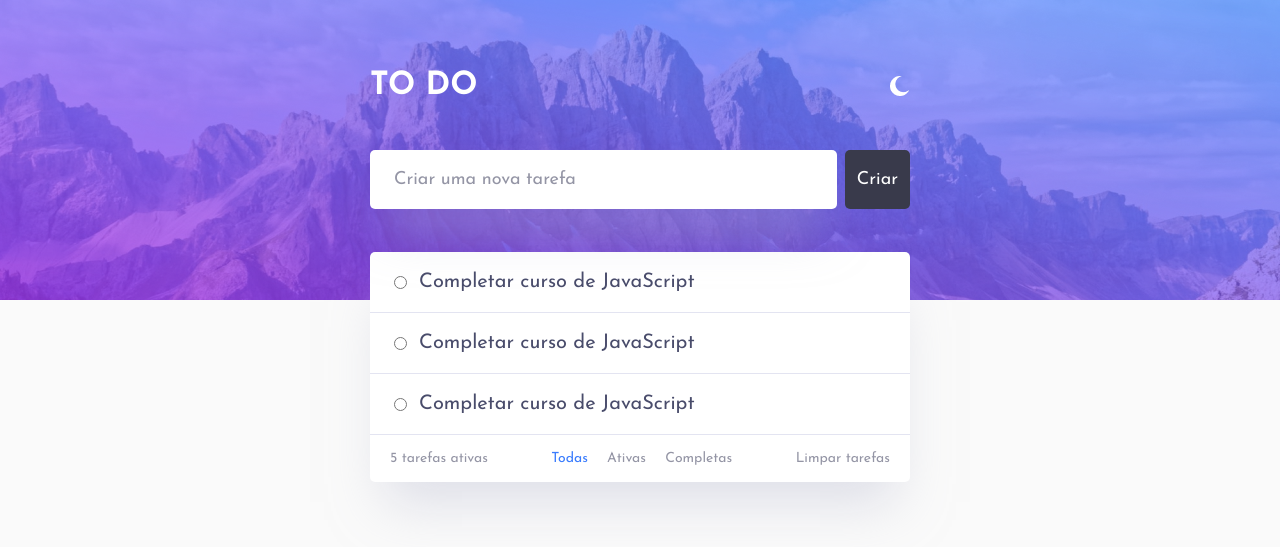
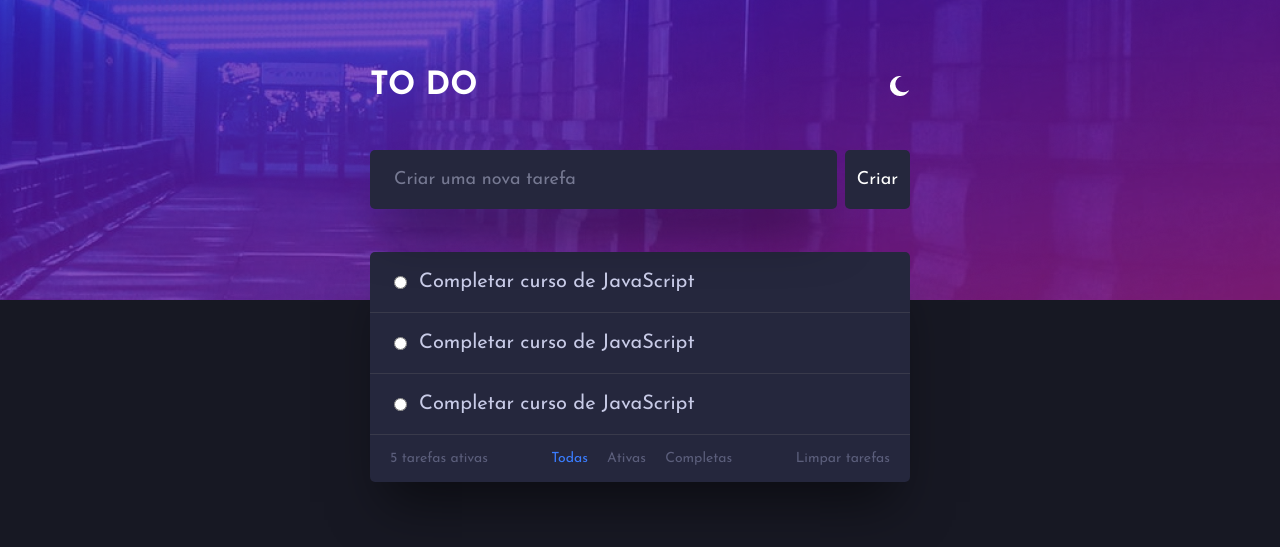
Before and after one commit to MattiasDoCss/todo-app, a Node server app: page / in a window 1280 px wide. Shown: the top 547 px of the page. Run offline with Node 20, Linux system fonts and the light colour scheme; some libraries are stand-ins or nearby versions.

Commit message:
criação da variáveis do tema dark

```diff
--- a/public/css/styles.css
+++ b/public/css/styles.css
@@ -10,9 +10,10 @@
     --bg-header-desktop: url(../imagens/bg-header-desktop-light.png);
     --input-box-shadow: rgba(194, 195, 214, 0.50);
     --input-color: #494C6B;
+    --input-bg: #FFF;
     --placeholder-color: #9495A5;
-    --button-color: #393A4B;
-    --button-color-hover: #494C6B;
+    --button-color: #494C6B;
+    --button-color-hover: #393A4B;
     --bg-body: #FAFAFA;
     --bg-tarefas: #FFF;
     --box-shadow: 0px 35px 50px -15px rgba(194, 195, 214, 0.50);
@@ -22,6 +23,26 @@
     --info-button-hover: #494C6B;
     --info-button-active: #3A7CFD;
 }
+
+body.dark {
+    --bg-header-mobile: url(../imagens/bg-header-mobile-dark.png);
+    --bg-header-desktop: url(../imagens/bg-header-desktop-dark.png);
+    --input-box-shadow: rgba(0, 0, 0, 0.50);
+    --input-color: #C8CBE7;
+    --input-bg: #25273D;
+    --placeholder-color: #767992;
+    --button-color: #25273D;
+    --button-color-hover: #393A4B;
+    --bg-body: #171823;
+    --bg-tarefas: #25273D;
+    --box-shadow: 0px 35px 50px -15px rgba(0, 0, 0, 0.50);
+    --border-color: #393A4B;
+    --text-color: #C8CBE7;
+    --info-text-color: #5B5E7B;
+    --info-button-hover: #E3E4F1;
+    --info-button-active: #3A7CFD;
+}
+
 
 body {
     background: var(--bg-body);
@@ -69,6 +90,7 @@ header form input {
     outline: none;
     font-size: 0.75rem;
     color: var(--input-color);
+    background: var(--input-bg);
 }
 
 header form input::placeholder {
--- a/views/layouts/main.handlebars
+++ b/views/layouts/main.handlebars
@@ -9,7 +9,7 @@
     <link href="https://fonts.googleapis.com/css2?family=Josefin+Sans:wght@400;700&display=swap" rel="stylesheet">
     <title>ToDo App</title>
 </head>
-<body>
+<body class="dark">
     <header>
         <div>
             <div>
```
